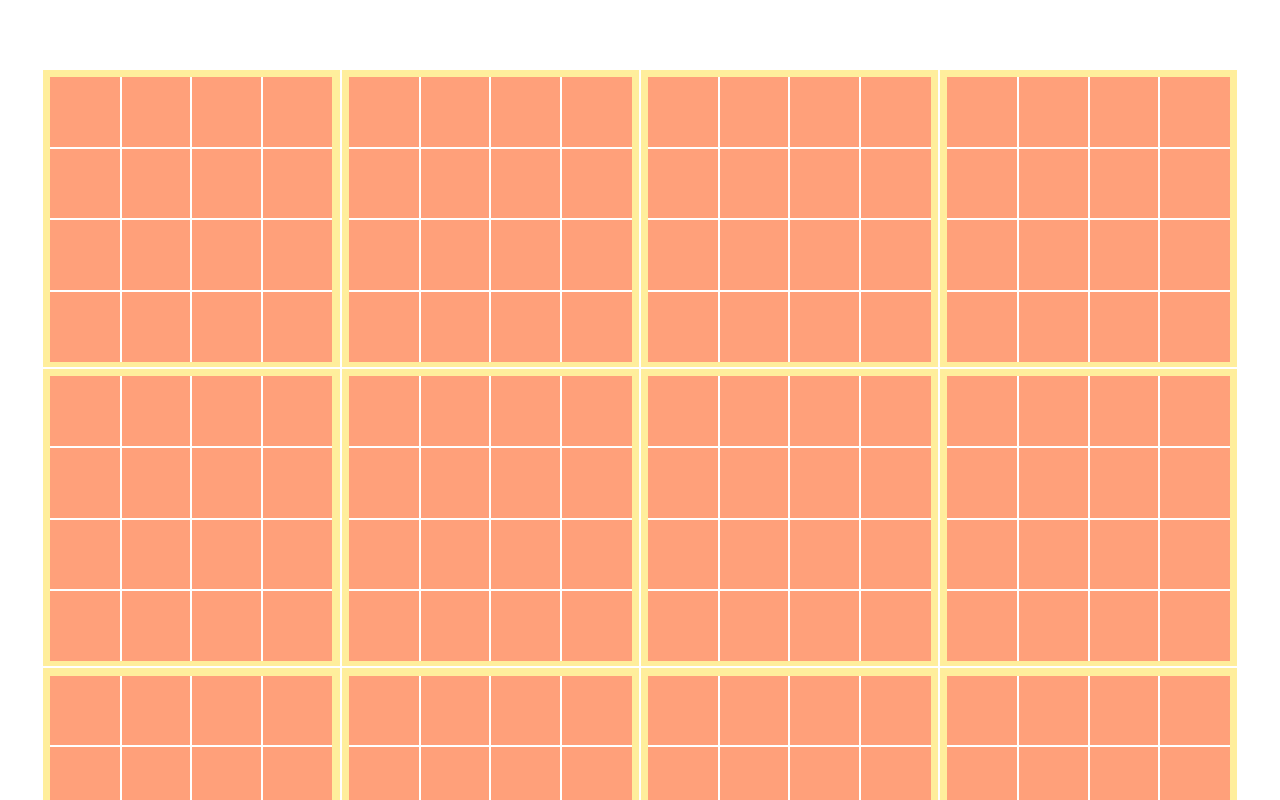
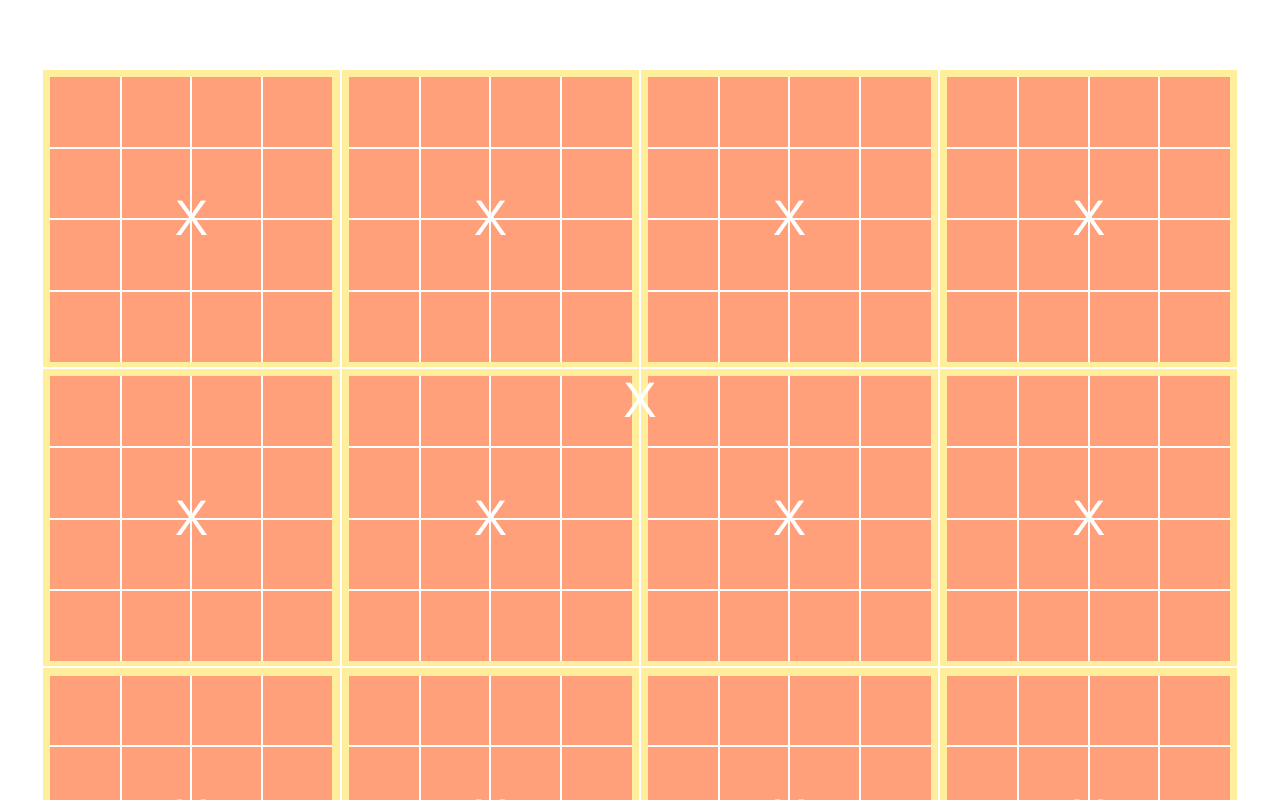
Before and after one commit to sunnyux/tic-tac-toe-3-vue-frontend, a Vue app: page / in a window 1280 px wide. Shown: the top 800 px of the page. Built offline with nearby package versions, Linux system fonts and the light colour scheme; the HTML template or start-up script is replaced by a standard one.

Commit message:
overlay, kinda

```diff
--- a/src/components/Octothorpe.vue
+++ b/src/components/Octothorpe.vue
@@ -1,4 +1,5 @@
 <template>
+  <div>
   <table :class="size">
     <tr v-for="row in boardSize" :key="row">
       <td v-for="column in boardSize" :key="row+column" :class="{borders: !moreNesting}">
@@ -12,6 +13,8 @@
       </td>
     </tr>
   </table>
+  <div class="winner">X</div>
+  </div>
 </template>
 
 <script>
@@ -60,6 +63,15 @@
 
 <!-- Add "scoped" attribute to limit CSS to this component only -->
 <style scoped>
+  .winner {
+    position: absolute;
+    top: 50%;
+    left: 50%;
+    font-size: 50px;
+    color: white;
+    transform: translate(-50%,-50%);
+    -ms-transform: translate(-50%,-50%);
+  }
   table {
     border-style: hidden;
   }
```
